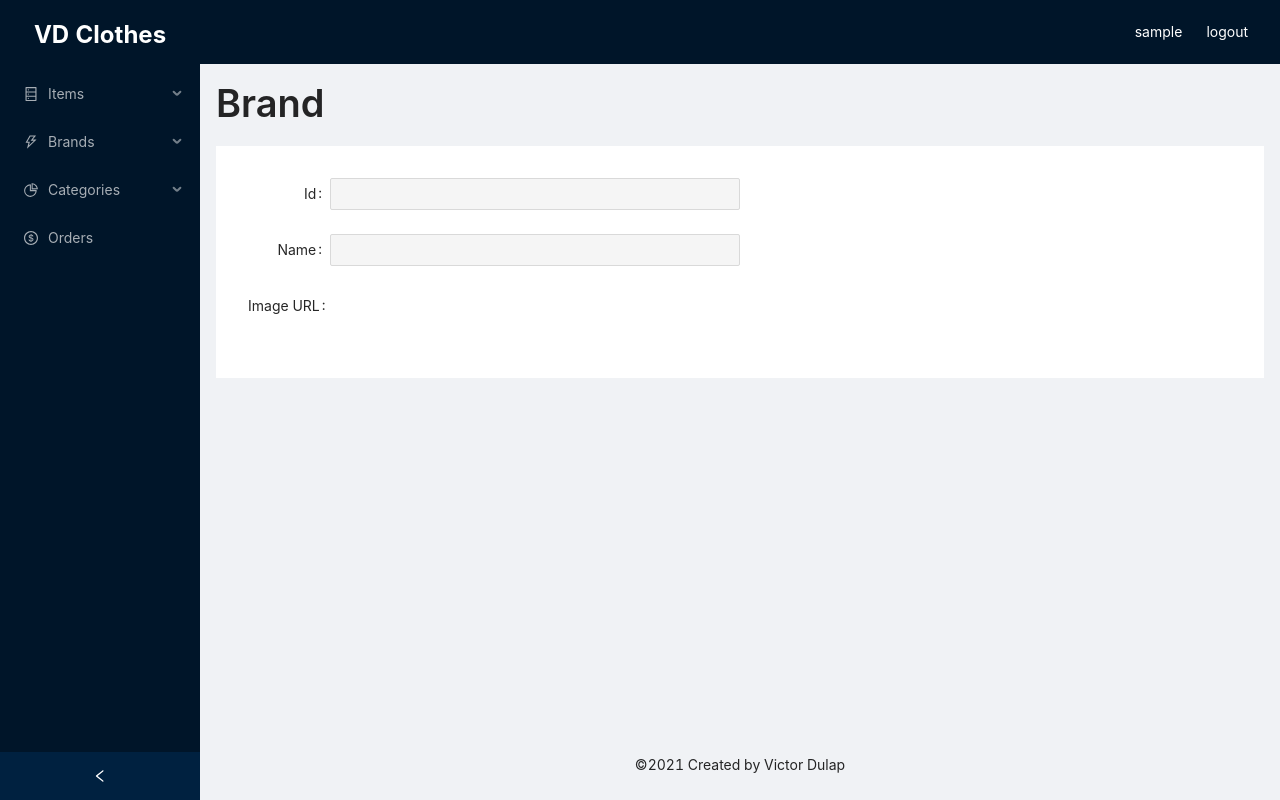
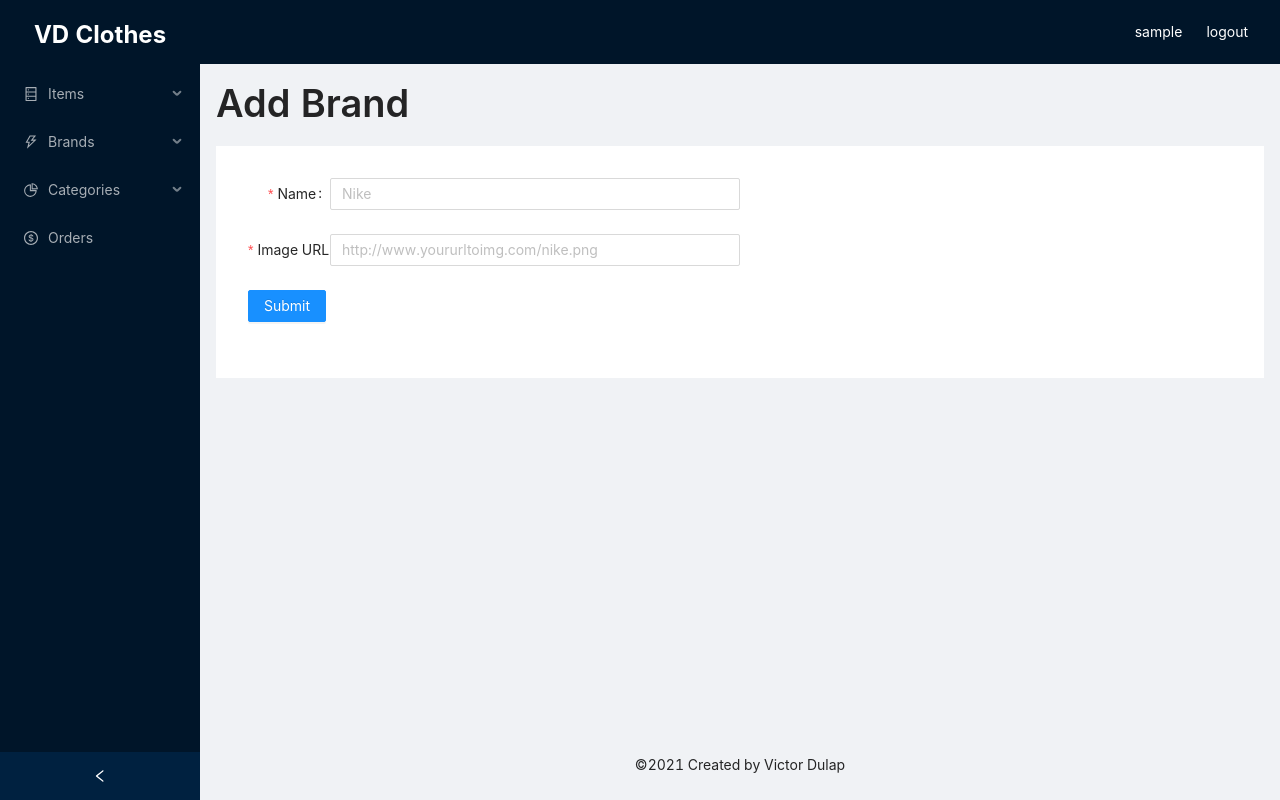
Before and after one commit to victordulap/step-final-project-ecommerce, a React (Create React App) app in the folder backoffice/: page /brands/add in a window 1280 px wide. Built offline with nearby package versions, Linux system fonts and the light colour scheme; no server answers; sample sign-in values are in the browser's storage.

Commit message:
add AddBrand page on cms

```diff
--- a/backoffice/src/App.js
+++ b/backoffice/src/App.js
@@ -12,6 +12,7 @@ import Orders from './pages/Orders/Orders';
 import Category from './pages/Categories/Category';
 import Brand from './pages/Brands/Brand';
 import Order from './pages/Orders/Order';
+import AddBrand from './pages/Brands/AddBrand';
 
 const { Title } = Typography;
 
@@ -54,6 +55,14 @@ function App() {
             element={
               <PrivateRoute>
                 <Brands />
+              </PrivateRoute>
+            }
+          />
+          <Route
+            path="/brands/add"
+            element={
+              <PrivateRoute>
+                <AddBrand />
               </PrivateRoute>
             }
           />
--- a/backoffice/src/features/Brands/BrandsActions.js
+++ b/backoffice/src/features/Brands/BrandsActions.js
@@ -10,3 +10,8 @@ export const getBrand = createAsyncThunk('get/brandById', async (id) => {
   const res = await brandsService.getBrand(id);
   return res.data;
 });
+
+export const addBrand = createAsyncThunk('post/brand', async ({ name, imgUrl }) => {
+  const res = await brandsService.addBrand({ name, imgUrl });
+  return res.data;
+});
--- a/backoffice/src/features/Brands/BrandsSlice.js
+++ b/backoffice/src/features/Brands/BrandsSlice.js
@@ -1,5 +1,6 @@
 import { createSlice } from '@reduxjs/toolkit';
-import { getAllBrands, getBrand } from './BrandsActions';
+import { STATE_STATUSES } from '../../util/constants';
+import { addBrand, getAllBrands, getBrand } from './BrandsActions';
 
 const initialState = {
   value: [],
@@ -9,7 +10,11 @@ const initialState = {
 export const BrandSlice = createSlice({
   name: 'Brands',
   initialState,
-  reducers: {},
+  reducers: {
+    resetStatus(state) {
+      state.status = STATE_STATUSES.IDLE;
+    },
+  },
   extraReducers: {
     [getAllBrands.pending]: (state, action) => {
       state.isLoading = true;
@@ -34,7 +39,22 @@ export const BrandSlice = createSlice({
       state.brand = [];
       state.isLoading = false;
     },
+
+    [addBrand.pending]: (state, action) => {
+      state.isLoading = true;
+      state.status = STATE_STATUSES.LOADING;
+    },
+    [addBrand.fulfilled]: (state, action) => {
+      state.isLoading = false;
+      state.status = STATE_STATUSES.SUCCESS;
+    },
+    [addBrand.rejected]: (state, action) => {
+      state.isLoading = false;
+      state.status = STATE_STATUSES.ERROR;
+    },
   },
 });
 
+export const brandActions = BrandSlice.actions;
+
 export default BrandSlice.reducer;
--- /dev/null
+++ b/backoffice/src/pages/Brands/AddBrand.js
@@ -0,0 +1,62 @@
+import React, { useEffect } from 'react';
+import { Input, Typography, Form, Button, message } from 'antd';
+import { useDispatch, useSelector } from 'react-redux';
+import FormWrap from '../../components/FormWrap';
+import { addBrand } from '../../features/Brands/BrandsActions';
+import { STATE_STATUSES } from '../../util/constants';
+import { Navigate, useNavigate } from 'react-router';
+import { brandActions } from '../../features/Brands/BrandsSlice';
+
+const AddBrand = () => {
+  const { isLoading, status } = useSelector(({ brands }) => brands);
+  const dispatch = useDispatch();
+  const navigate = useNavigate();
+
+  useEffect(() => {
+    if (status === STATE_STATUSES.SUCCESS) {
+      message.success('brand added!');
+      dispatch(brandActions.resetStatus());
+      navigate('/brands');
+    } else if (status === STATE_STATUSES.ERROR) message.error('brand not added!');
+  }, [dispatch, navigate, status]);
+
+  const formFields = [
+    {
+      label: 'Name',
+      name: 'name',
+      component: <Input placeholder="Nike" />,
+    },
+    {
+      label: 'Image URL',
+      name: 'imgUrl',
+      component: <Input placeholder="http://www.yoururltoimg.com/nike.png" />,
+    },
+  ];
+  const onSubmit = (values) => {
+    dispatch(addBrand(values));
+  };
+
+  return (
+    <>
+      <Typography.Title className="mt-1" level={1}>
+        Add Brand
+      </Typography.Title>
+      <FormWrap>
+        <Form onFinish={onSubmit} name="basic" labelCol={{ span: 2 }} wrapperCol={{ span: 10 }} autoComplete="off">
+          {formFields.map((f) => (
+            <Form.Item rules={[{ required: true, message: 'Enter value!' }]} name={f.name} key={`brand-add-${f.label}`} label={f.label}>
+              {f.component}
+            </Form.Item>
+          ))}
+          <Form.Item>
+            <Button loading={isLoading} type="primary" htmlType="submit">
+              Submit
+            </Button>
+          </Form.Item>
+        </Form>
+      </FormWrap>
+    </>
+  );
+};
+
+export default AddBrand;
--- a/backoffice/src/services/brandsService.js
+++ b/backoffice/src/services/brandsService.js
@@ -9,7 +9,12 @@ const getBrand = (id) => {
   return request.get(`${BASE_URL}/brands/${id}`);
 };
 
+const addBrand = (brand) => {
+  return request.post(`${BASE_URL}/brands`, brand);
+};
+
 export const brandsService = {
   getAllBrands,
   getBrand,
+  addBrand,
 };
```
